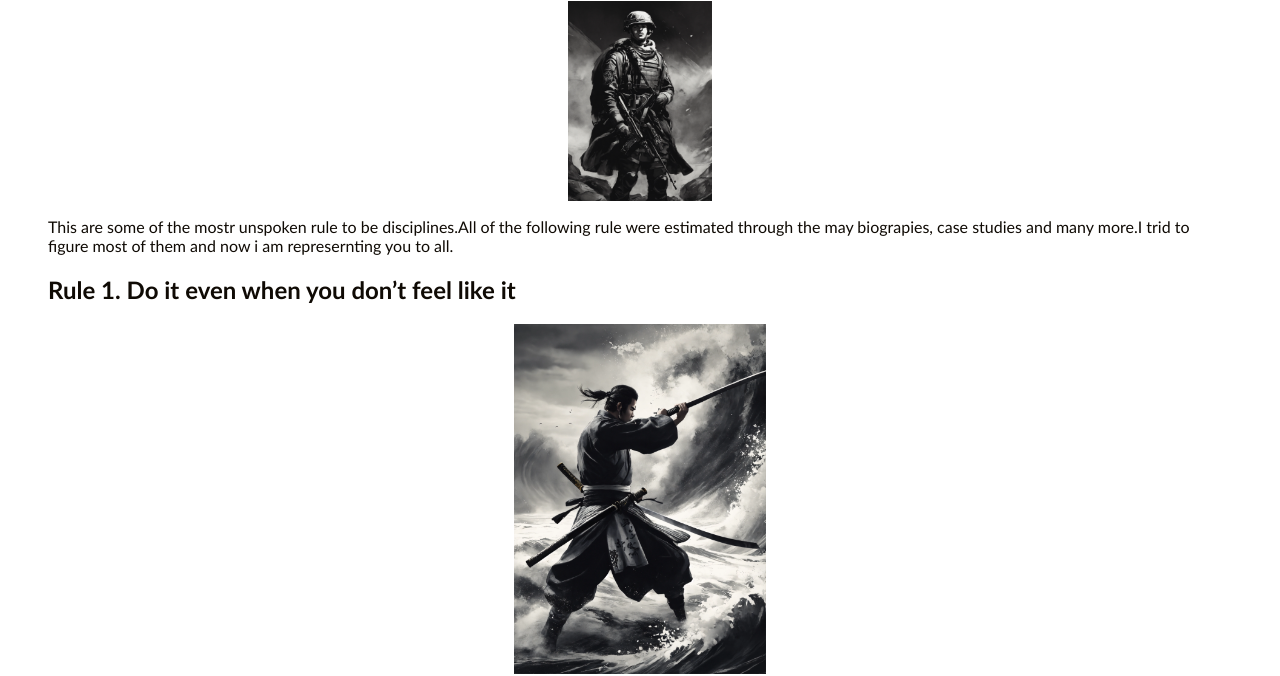
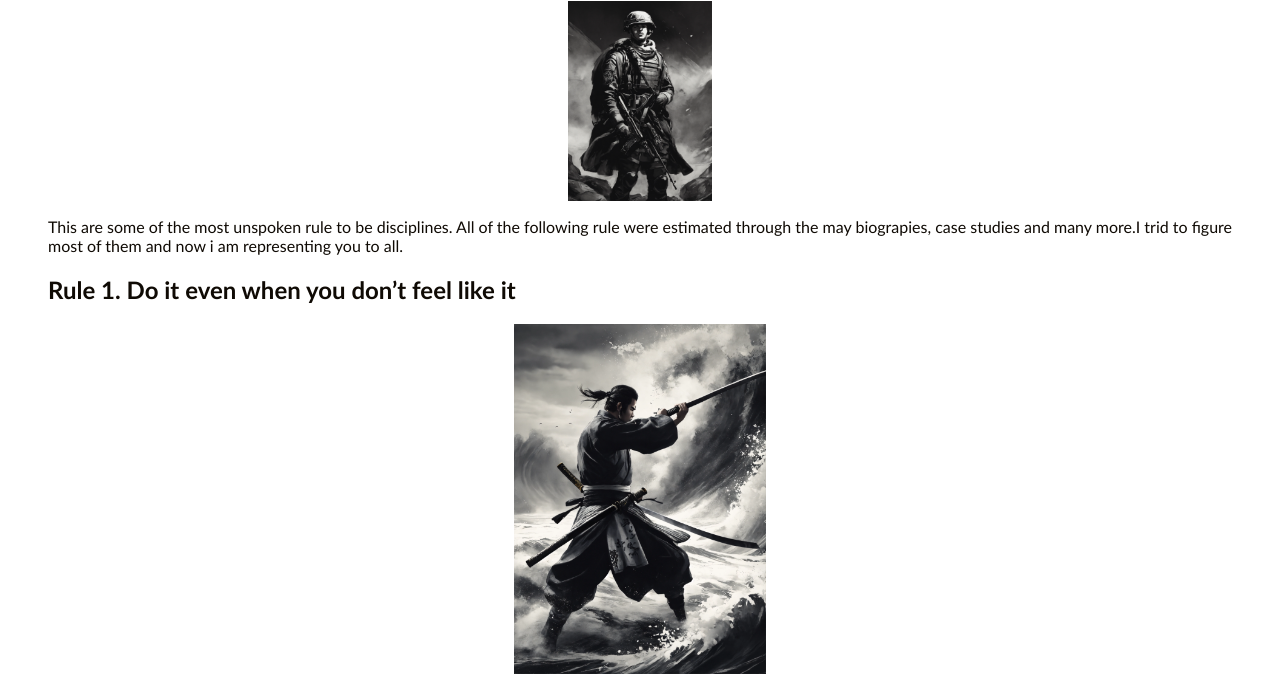
Before and after one commit to ry083257/BeDiscipline, a plain HTML site: page index.html in a window 1280 px wide. Shown: the part 127-803 px from the top of the page. Drawn offline with Linux system fonts and the light colour scheme.

Commit message:
Update index.html

```diff
--- a/index.html
+++ b/index.html
@@ -28,7 +28,7 @@
     <h1 id="a1">Some of the most unspoken rule to have disciplines</h1>
    <img src="A black and white illustration of a masculine sold (1).webp"
    height="200" style="display: block; margin: 0 auto;" >
-    <p>This are some of the mostr unspoken rule to be disciplines.All of the following rule were estimated through the may biograpies, case studies and many more.I trid to figure most of them and now i am represernting you to all.</p>
+    <p>This are some of the most unspoken rule to be disciplines. All of the following rule were estimated through the may biograpies, case studies and many more.I trid to figure most of them and now i am representing you to all.</p>
     <h2>Rule 1. Do it even when you don’t feel like it</h2>
     <img src="Black and white samurai swinging a katana.webp" height="350" style="display: block; margin: 0 auto;" >
        <p> Discipline is built on the foundation of doing the right thing, even when it’s hard, boring, or uncomfortable. The key here is realizing that motivation isn’t a constant state—there will be times when you don’t feel like doing what you committed to.</p><p> The key to discipline is pushing through these moments. When you’re tired, distracted, or demotivated, the easiest thing to do is put things off, but this only creates bad habits. Discipline requires showing up anyway, despite how you feel. The process of acting when you don’t feel like it builds mental toughness, character, and consistency. Over time, it trains your brain to take action automatically, rather than waiting for the "perfect" moment or the motivation to strike. The more you act in the face of resistance, the stronger your resolve becomes. This rule is all about the power of doing, not about waiting for motivation. The more you practice this, the easier it becomes to push through and to form good habits that stick, even when external conditions aren’t perfect.</p>
```
